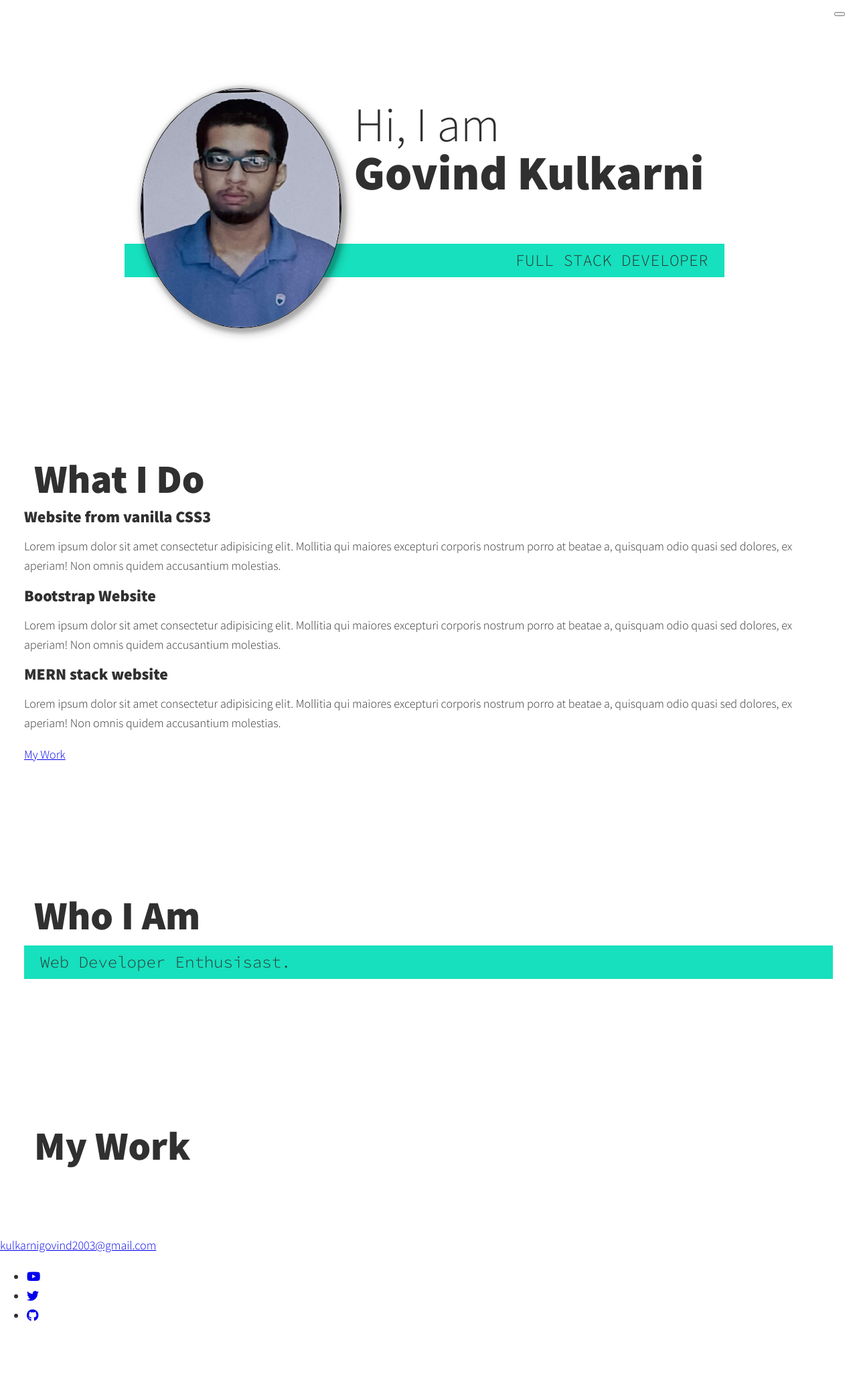
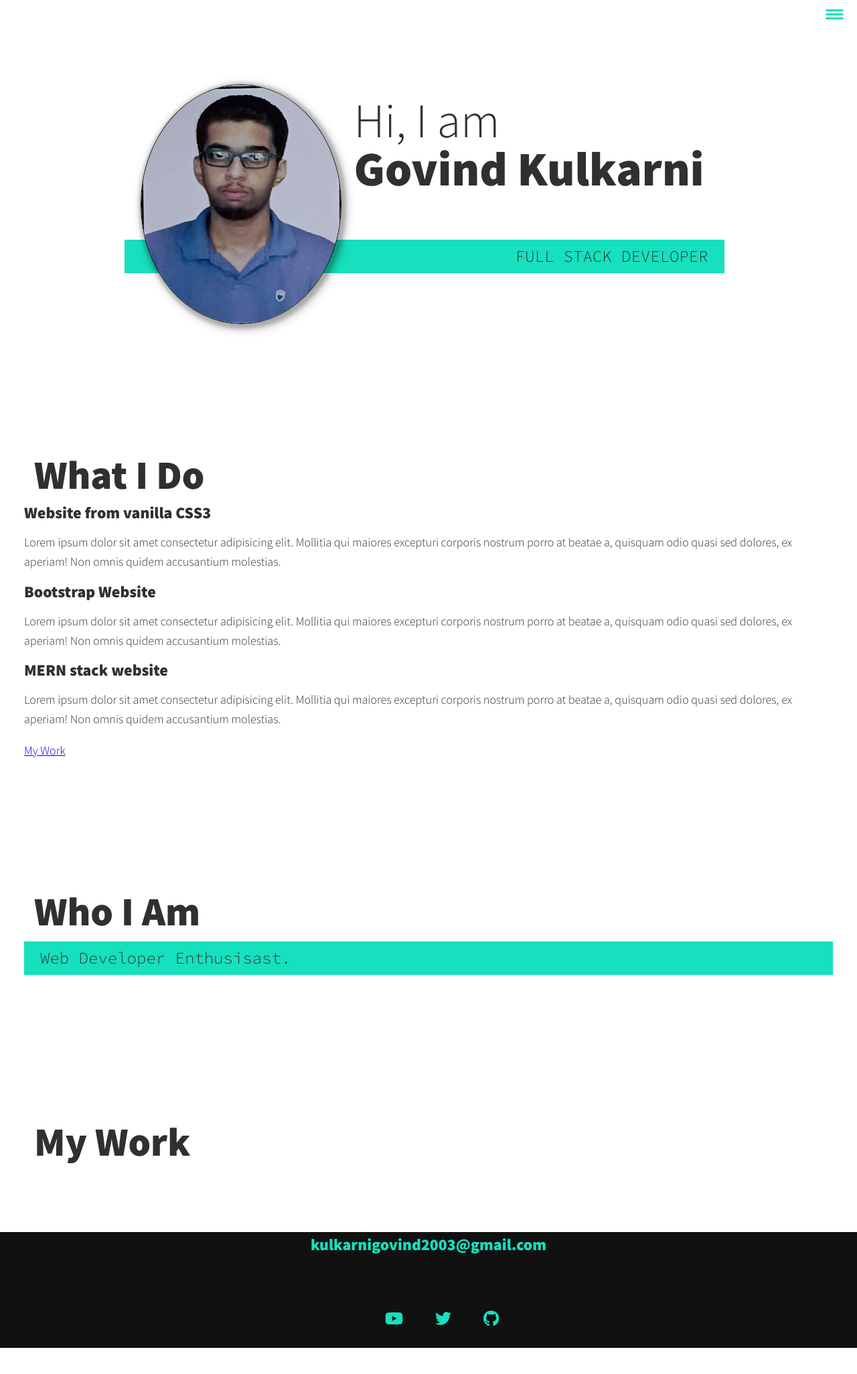
Before and after one commit to govindKulk/portfolio, a plain HTML site: page index.html in a window 1280 px wide. Shown: the whole page at 67% size. Before the commit the page ends 1997 px from the top, so only its background shows below. Drawn offline with Linux system fonts and the light colour scheme.

Commit message:
styled hamburger and footer

```diff
--- a/style.css
+++ b/style.css
@@ -5,7 +5,7 @@
 }
 
 html{
-    /* scroll-behavior: smooth; */
+    scroll-behavior: smooth;
 }
 
 :root{
@@ -110,8 +110,9 @@ h3 {font-size: var(--fs-h3);}
 
 header{
     display: flex;
-    justify-content: space-between;
+    justify-content: space-between; /* since we dont have any logo this is not going to have any effect */
     padding: 1em;
+
 }
 
 .logo{
@@ -120,7 +121,7 @@ header{
 }
 
 nav{
-    /* display: none; */
+
     position: fixed;
     background: var(--clr-dark);
     color: var(--clr-light);
@@ -130,9 +131,9 @@ nav{
     right: 0;
     z-index: 100;
 
-    transform: translateX(0%);
-    transition: transform 250m ease-in-out;
-    display: none;
+    transform: translateX(100%);
+    transition: transform 250m ease-in-out; /* here we have an cubic bezier but its complicated so i have used simple ease-in-out here */
+    /* display: none; */
 
 }
 
@@ -158,11 +159,68 @@ nav{
     color: var(--clr-accent);
 }
 
+/* styling hamburger icon */
+
 .hamburger{
+    display: block;
+    position: relative;
+}
+
+.hamburger,
+.hamburger::before,
+.hamburger::after{
+    background-color: var(--clr-accent);
+    height: 3px;
+    width: 2em;
+    /* This is giving smooth transitions upon clicking on hamburger */
+    transition: transform 300ms ease-in-out;
+    border-radius: 1em;
+}
+
+.hamburger::before,
+.hamburger::after{
+    content: "";
+    position: absolute;
+    left: 0;
+    right: 0;
+}
+
+.hamburger::before{top: 6px;}
+.hamburger::after{bottom: 6px;}
+
+.nav-toggle{
+    background: transparent;
+    border: 0;
+    cursor: pointer;
+    z-index: 1000;
+    padding: .5em;
+    /* not getting why following three properties have been added */
+    position: absolute;
+    right: 1em;
+    top: 1em;
 
 }
 
+/* adding animation for hamburger through JS */
+.nav-open .nav{
+    transform: translateX(0);
+}
 
+.nav-open .nav-toggle{
+    position: fixed;
+}
+
+.nav-open .hamburger{
+    transform: rotate(.100turn);
+}
+
+.nav-open .hamburger::after{
+    opacity: 0;
+}
+
+.nav-open .hamburger::before{
+    transform: rotate(90deg) translateX(-6px);
+}
 
 /* styling the intro section */
 
@@ -215,3 +273,43 @@ nav{
 .section-subtitle-intro{
     display: inline-block;
 }
+
+
+/* styling the footer */
+
+.footer{
+    background-color: #111;
+    color: var(--clr-accent);
+    text-align: center;
+    font-size: var(--fs-h3);
+}
+
+.footer a{
+    color: inherit;
+    text-decoration: none;
+}
+
+.footer-link{
+    font-weight: var(--fw-bold);
+
+}
+
+.footer-link:hover,
+.social-list-link:hover{
+    opacity: 0.6;
+}
+.footer-link:hover{
+    text-decoration: underline;
+}
+
+.social-list{
+    display: flex;
+    justify-content: center;
+    list-style: none;
+    margin: 2em 0;
+
+}
+
+.social-list-item{
+    margin: 0.5em;
+    padding: 0.5em;
```
